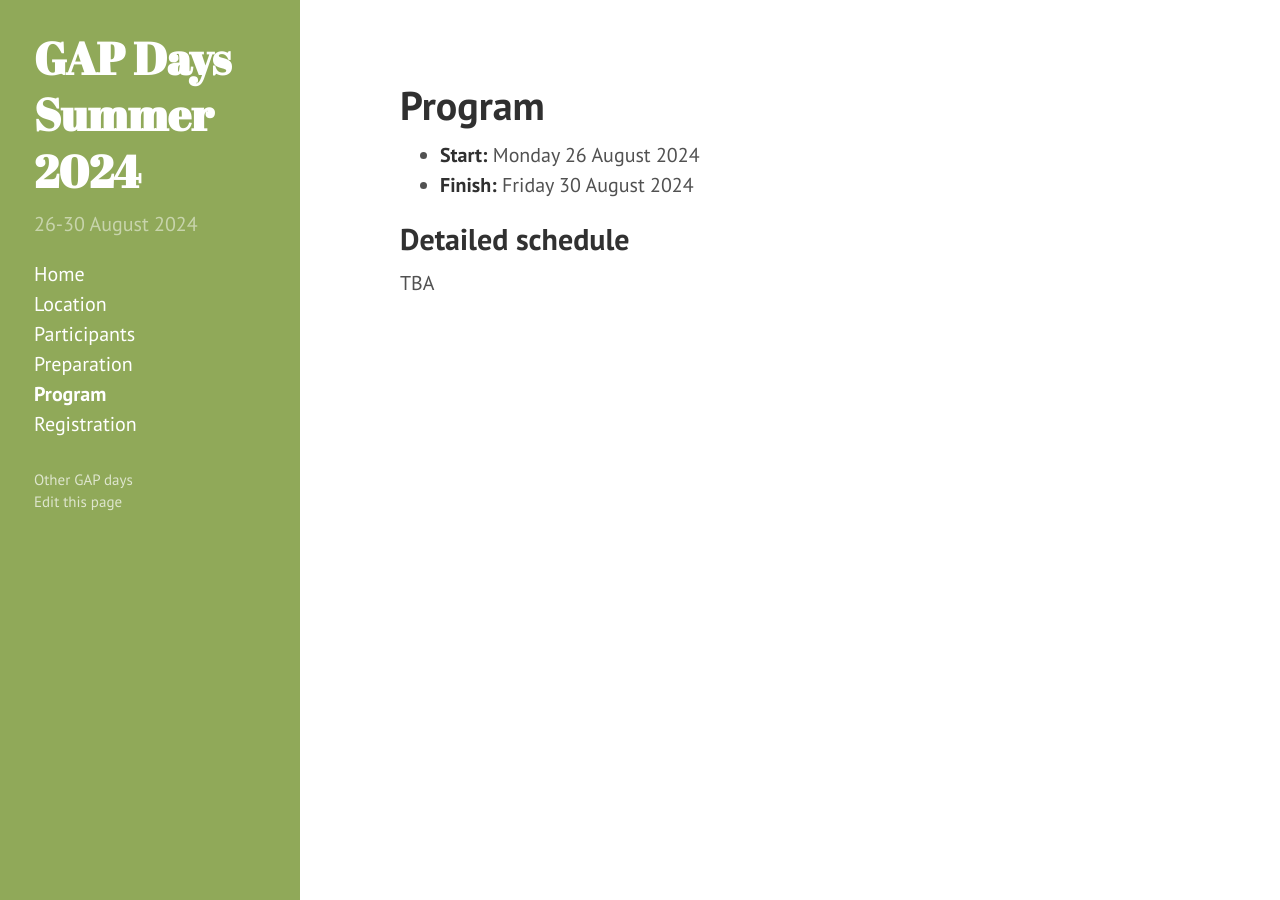
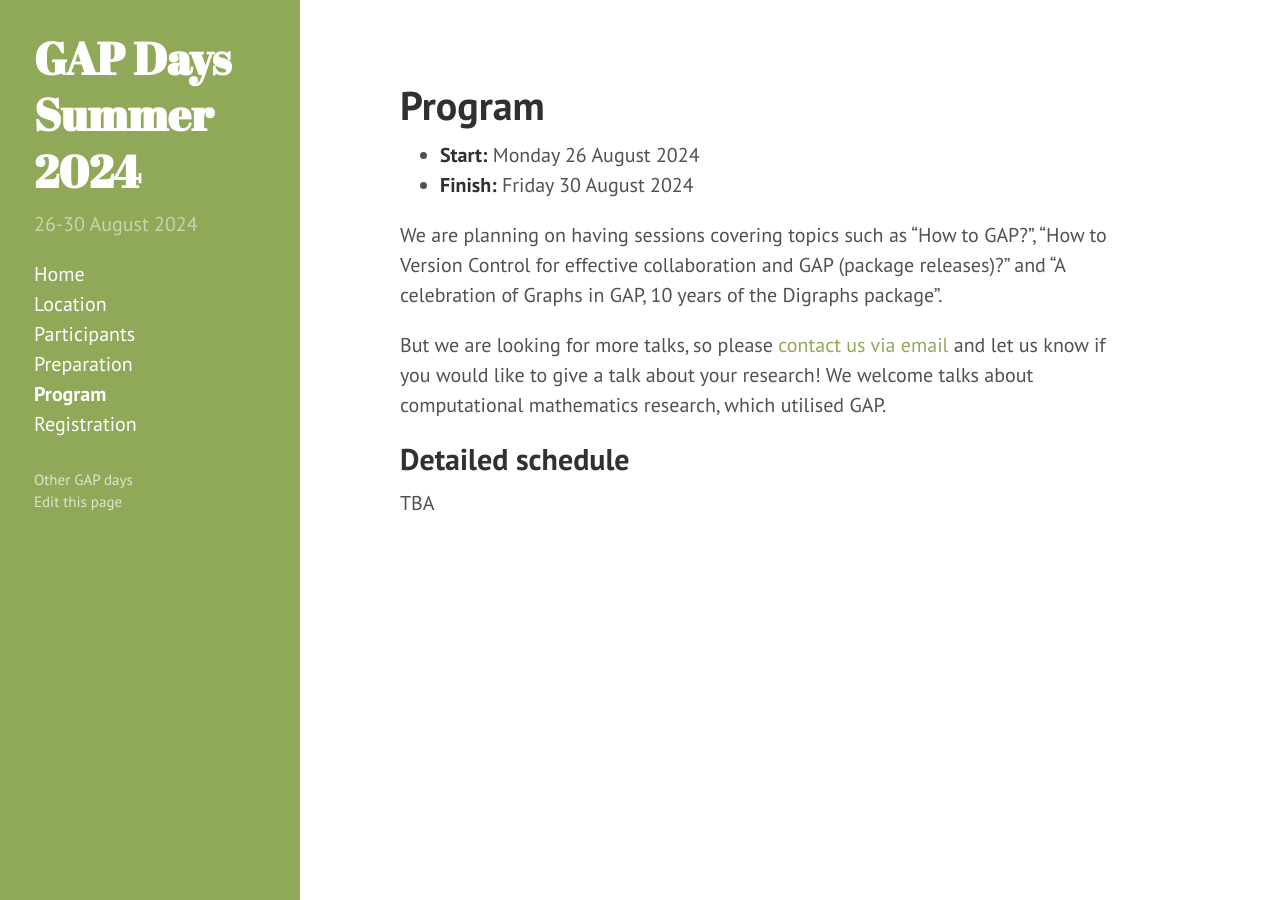
Before and after one commit to gapdays/gapdays2024-summer, a Jekyll site: the page built from program.md, in a window 1280 px wide. Built offline with Jekyll 4.4.1, drawn with Linux system fonts in a browser that asks for light colours.

Commit message:
added talks info

```diff
--- a/program.md
+++ b/program.md
@@ -7,6 +7,9 @@ title: Program
 * __Start:__ Monday 26 August 2024 <!-- , 9:00 UTC -->
 * __Finish:__ Friday 30 August 2024
 
+We are planning on having sessions covering topics such as "How to GAP?", "How to Version Control for effective collaboration and GAP (package releases)?" and "A celebration of Graphs in GAP, 10 years of the Digraphs package".
+
+But we are looking for more talks, so please <a href="mailto:{{site.email}}">contact us via email</a> and let us know if you would like to give a talk about your research! We welcome talks about computational mathematics research, which utilised GAP.
 ## Detailed schedule
 
 TBA
```
Also changed, not shown: registration.md (+3 -0 lines).
